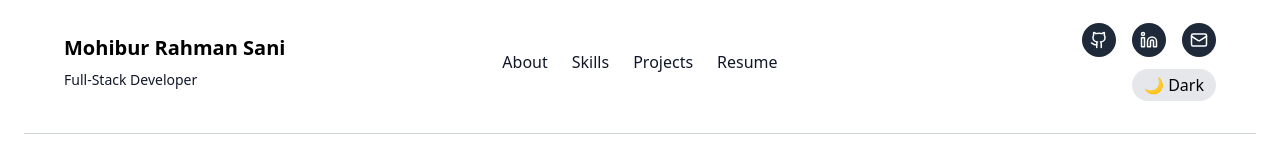
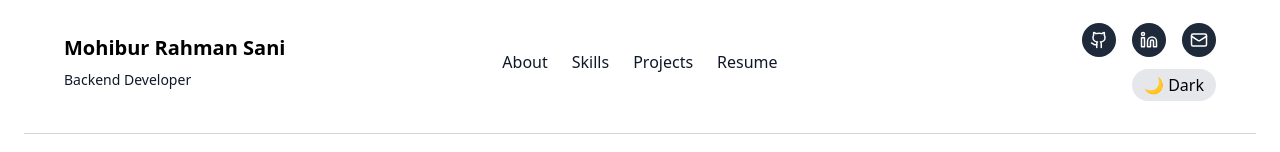
Before and after one commit to Sani-Mohibur/portfolio, a React (Vite) app: page / in a window 1280 px wide. Shown: the part 2245-2397 px from the top of the page. Built offline with nearby package versions, Linux system fonts and the light colour scheme.

Commit message:
chore: update title

```diff
--- a/src/components/Footer.jsx
+++ b/src/components/Footer.jsx
@@ -24,7 +24,7 @@
           >
             Mohibur Rahman Sani
           </h2>
-          <p className="text-sm mt-2">Full-Stack Developer</p>
+          <p className="text-sm mt-2">Backend Developer</p>
         </div>
 
         {/* Center Links */}
```
